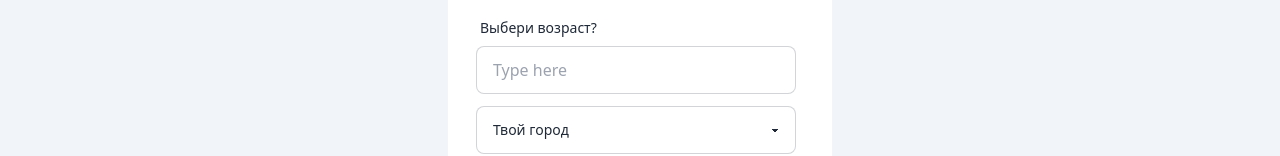
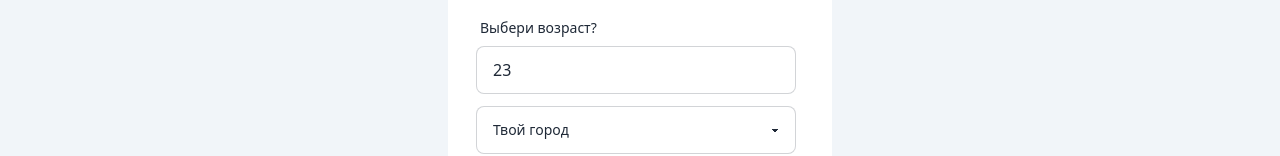
Before and after one commit to EvgenyChernov/vue-yt, a Vue app: page / in a window 1280 px wide. Shown: the part 150-306 px from the top of the page. Built offline with nearby package versions, Linux system fonts and the light colour scheme.

Commit message:
Использование модификаторов v-modal, trim

```diff
--- a/public/index.html
+++ b/public/index.html
@@ -11,4 +11,4 @@
 <div id="app" class="bg-slate-100"></div>
 </body>
 </html>
-6.27
+6.39
--- a/src/App.vue
+++ b/src/App.vue
@@ -18,7 +18,13 @@
           <div class="label">
             <span class="label-text">Выбери возраст?</span>
           </div>
-          <input type="text" placeholder="Type here" class="input input-bordered w-full max-w-xs"/>
+          <input
+              type="number"
+              id="age"
+              max="90"
+              class="input input-bordered w-full max-w-xs"
+              v-model.number="age"
+          />
         </label>
         <select class="select select-bordered w-full max-w-xs">
           <option disabled selected>Твой город</option>
@@ -66,12 +72,16 @@
 export default {
   data () {
     return {
-      name: ''
+      name: '',
+      age: 23
     }
   },
   methods: {
     submitHandler () {
-      console.log(this.name)
+      console.group('Form data')
+      console.log('Name:' + this.name)
+      console.log('Age:' + this.age)
+      console.groupEnd()
     }
   }
 }
```
